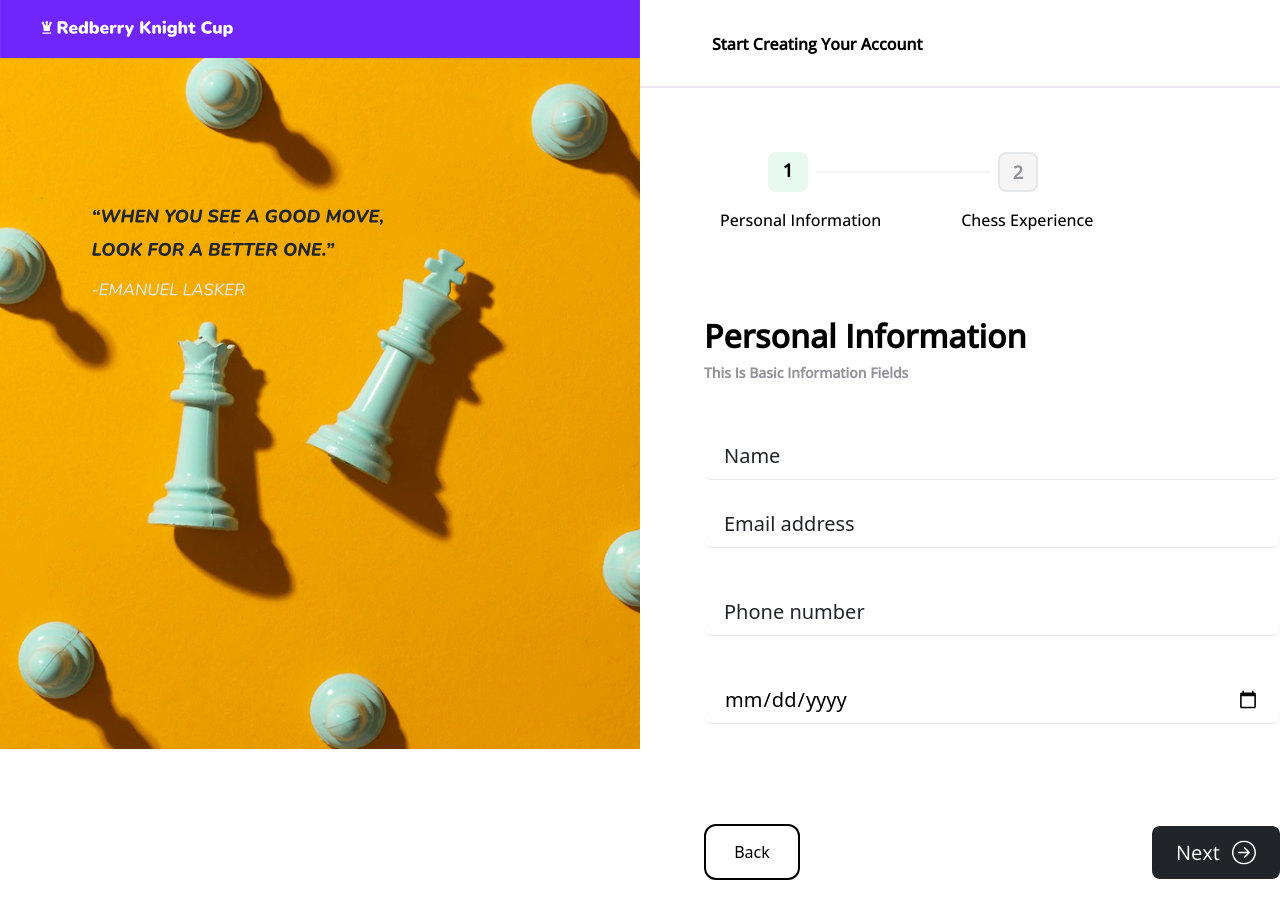
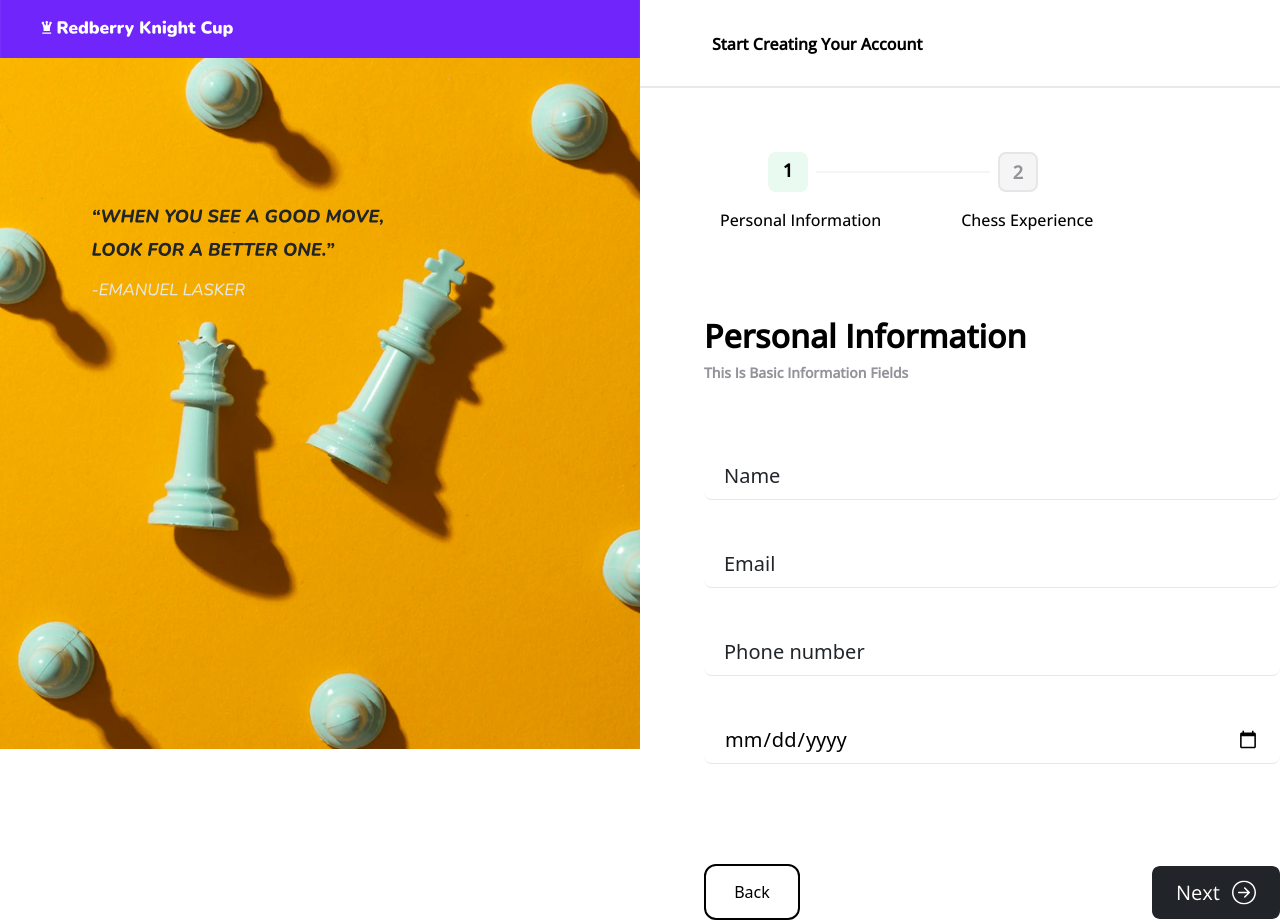
Before and after one commit to LJ1319/redberry-knight-cup, a React (Create React App) app: page /personal-experience in a window 1280 px wide. Before the commit the page ends 880 px from the top, so only its background shows below. Built offline with nearby package versions, Linux system fonts and the light colour scheme.

Commit message:
make corrections in validation styles

```diff
--- a/src/components/PersonalExperiencePage/PersonalExperienceForm.jsx
+++ b/src/components/PersonalExperiencePage/PersonalExperienceForm.jsx
@@ -14,9 +14,9 @@ const PersonalExperienceForm = () => {
   const [phoneNumber, setPhoneNumber] = useLocalStorage('phone', '');
   const [birthDate, setBirthDate] = useLocalStorage('date_of_birth', '');
 
-  const [isValidName, setIsValidName] = useLocalStorage('isValidName');
-  const [isValidEmail, setIsValidEmail] = useLocalStorage('isValidEmail');
-  const [isValidPhoneNumber, setIsValidPhoneNumber] = useLocalStorage('isValidPhoneNumber');
+  const [isValidName, setIsValidName] = useLocalStorage('isValidName', 'not_filled');
+  const [isValidEmail, setIsValidEmail] = useLocalStorage('isValidEmail', 'not_filled');
+  const [isValidPhoneNumber, setIsValidPhoneNumber] = useLocalStorage('isValidPhoneNumber', 'not_filled');
   const [isValid, setIsValid] = useState();
 
   const nameInputRef = useRef();
@@ -64,10 +64,25 @@ const PersonalExperienceForm = () => {
     <div className="flex ml-16 mt-12">
       <form className="w-full max-w-2xl" onSubmit={submitHandler}>
 
-        {isValidName &&
+        {isValidName === 'not_filled' &&
           <div className="flex">
             <input
-              className="w-full h-12 5my-5 p-5 text-xl border-b rounded-lg placeholder:text-redberryblack placeholder:hover:text-redberrypale hover:bg-redberrywhite  focus:bg-redberrygreysh outline-none placeholder:focus:text-redberryblack"
+              className="w-full h-12 my-5 p-5 text-xl border-b rounded-lg placeholder:text-redberryblack placeholder:hover:text-redberrypale hover:bg-redberrywhite  focus:bg-redberrygreysh outline-none placeholder:focus:text-redberryblack"
+              type="text"
+              id="name"
+              required
+              placeholder="Name"
+              value={name}
+              onChange={(e) => setName(e.target.value)}
+              ref={nameInputRef}
+            />
+          </div>
+        }
+
+        {isValidName === true &&
+          <div className="flex">
+            <input
+              className="w-full h-12 my-5 p-5 text-xl border-b rounded-lg placeholder:text-redberryblack placeholder:hover:text-redberrypale hover:bg-redberrywhite  focus:bg-redberrygreysh outline-none placeholder:focus:text-redberryblack"
               type="text"
               id="name"
               required
@@ -80,11 +95,10 @@ const PersonalExperienceForm = () => {
           </div>
         }
 
-
-        {!isValidName &&
+        {isValidName === false &&
           <div className="flex">
             <input
-              className="w-full h-12 5my-5 p-5 text-xl border-b rounded-lg placeholder:text-redberryblack placeholder:hover:text-redberrypale outline-none "
+              className="w-full h-12 my-5 p-5 text-xl border-b rounded-lg bg-redberrypalered text-redberrylightred outline-none "
               type="text"
               id="name"
               required
@@ -96,7 +110,22 @@ const PersonalExperienceForm = () => {
           </div>
         }
 
+        {isValidEmail === 'not_filled' &&
+          <div className="flex">
+            <input
+              className="w-full h-12 my-5 p-5 text-xl border-b rounded-lg placeholder:text-redberryblack placeholder:hover:text-redberrypale hover:bg-redberrywhite  focus:bg-redberrygreysh outline-none placeholder:focus:text-redberryblack"
+              type="email"
+              id="email"
+              required
+              placeholder="Email"
+              value={email}
+              onChange={(e) => setEmail(e.target.value)}
+              ref={emailInputRef}
+            />
+          </div>
+        }
 
+        {isValidEmail === true &&
           <div className="flex">
             <input
               className="w-full h-12 my-5 p-5 text-xl border-b rounded-lg placeholder:text-redberryblack placeholder:hover:text-redberrypale hover:bg-redberrywhite  focus:bg-redberrygreysh outline-none placeholder:focus:text-redberryblack"
@@ -108,9 +137,29 @@ const PersonalExperienceForm = () => {
               onChange={(e) => setEmail(e.target.value)}
               ref={emailInputRef}
             />
-          {isValidEmail && <img src={Correct} alt="valid" className="relative right-7" />}
+            <img src={Correct} alt="valid" className="relative right-7" />
           </div>
 
+        }
+
+        {isValidEmail === false &&
+          <div className="flex">
+            <input
+              className="w-full h-12 my-5 p-5 text-xl border-b rounded-lg bg-redberrypalered text-redberrylightred outline-none"
+              type="email"
+              id="email"
+              required
+              placeholder="Email address"
+              value={email}
+              onChange={(e) => setEmail(e.target.value)}
+              ref={emailInputRef}
+            />
+          </div>
+
+        }
+
+
+        {isValidPhoneNumber === 'not_filled' &&
           <div className="flex">
             <input
               className="w-full h-12 my-5 p-5 text-xl border-b rounded-lg placeholder:text-redberryblack placeholder:hover:text-redberrypale hover:bg-redberrywhite  focus:bg-redberrygreysh outline-none placeholder:focus:text-redberryblack"
@@ -122,8 +171,41 @@ const PersonalExperienceForm = () => {
               onChange={(e) => setPhoneNumber(e.target.value)}
               ref={phoneNumberInputRef}
             />
-          {isValidPhoneNumber && <img src={Correct} alt='valid' className="relative right-7" />}
           </div>
+        }
+
+        {isValidPhoneNumber === true &&
+          <div className="flex">
+            <input
+              className="w-full h-12 my-5 p-5 text-xl border-b rounded-lg placeholder:text-redberryblack placeholder:hover:text-redberrypale hover:bg-redberrywhite  focus:bg-redberrygreysh outline-none placeholder:focus:text-redberryblack"
+              type="text"
+              id="phone"
+              required
+              placeholder="Phone number"
+              value={phoneNumber}
+              onChange={(e) => setPhoneNumber(e.target.value)}
+              ref={phoneNumberInputRef}
+            />
+            <img src={Correct} alt="valid" className="relative right-7" />
+          </div>
+
+        }
+
+        {isValidPhoneNumber === false &&
+          <div className="flex">
+            <input
+              className="w-full h-12 my-5 p-5 text-xl border-b rounded-lg bg-redberrypalered text-redberrylightred outline-none "
+              type="text"
+              id="phone"
+              required
+              placeholder="Phone number"
+              value={phoneNumber}
+              onChange={(e) => setPhoneNumber(e.target.value)}
+              ref={phoneNumberInputRef}
+            />
+          </div>
+
+        }
 
         <div className="flex">
           <input
@@ -152,8 +234,8 @@ const PersonalExperienceForm = () => {
           </button>
         </div>
 
-      </form>
-    </div>
+      </form >
+    </div >
   );
 };
 
```
Lines whose indentation alone changed are shown as unchanged.
